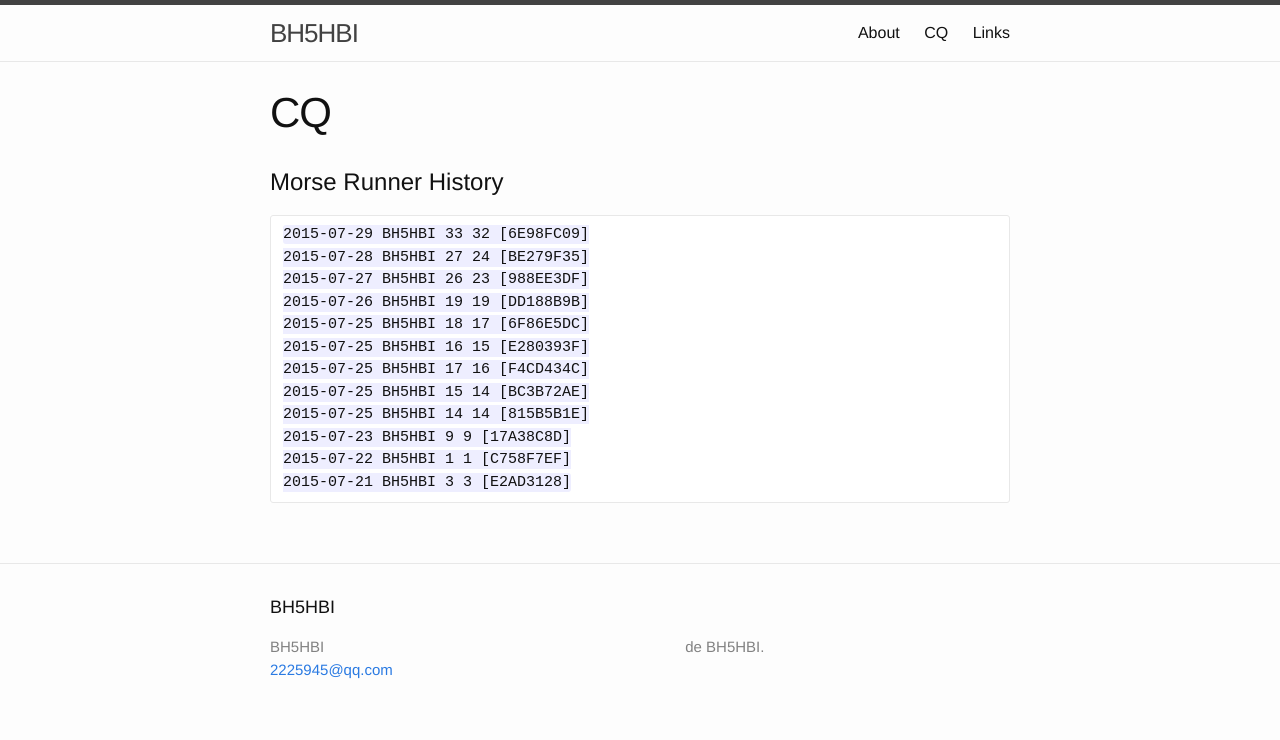
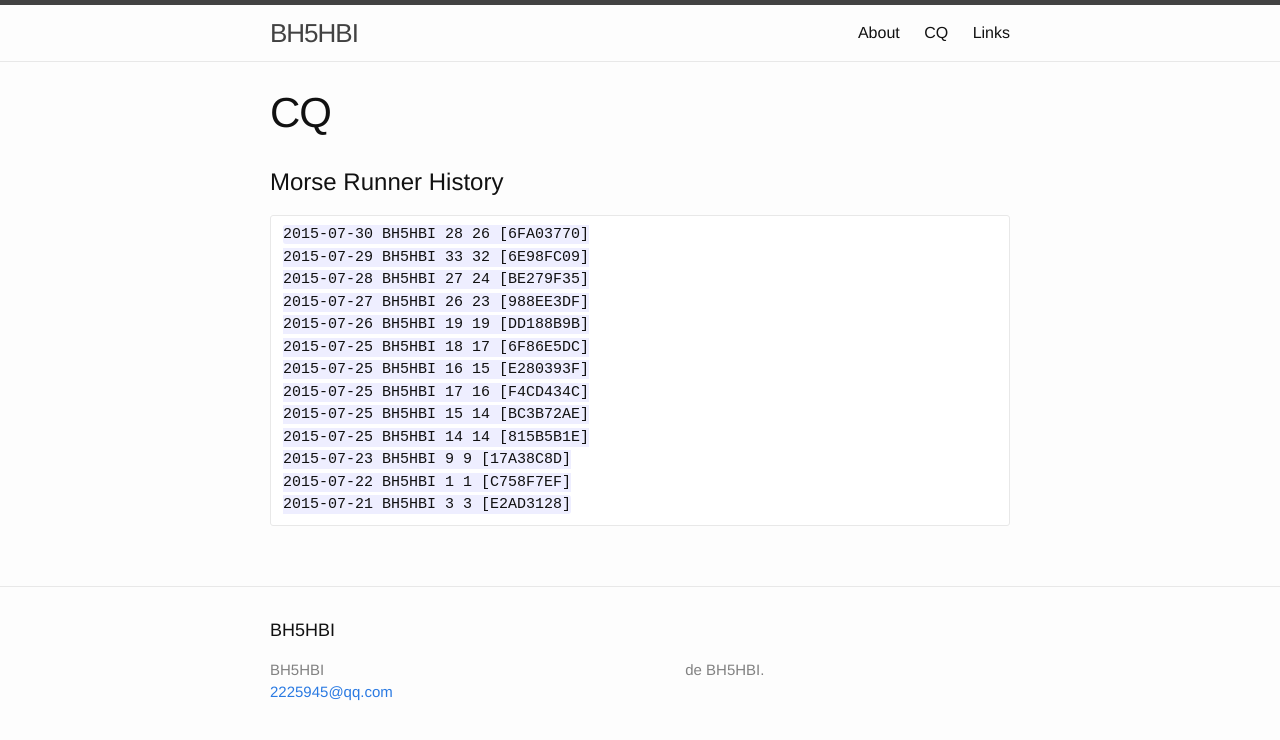
Before and after one commit to BH5HBI/bh5hbi.github.com, a Jekyll site: the page built from cq.md, in a window 1280 px wide. Shown: the top 740 px of the page. Built offline with Jekyll 4.4.1, drawn with Linux system fonts in a browser that asks for light colours.

Commit message:
update cq page

```diff
--- a/cq.md
+++ b/cq.md
@@ -6,6 +6,7 @@ permalink: /CQ/
 
 #Morse Runner History
 
+	2015-07-30 BH5HBI 28 26 [6FA03770]
 	2015-07-29 BH5HBI 33 32 [6E98FC09]
 	2015-07-28 BH5HBI 27 24 [BE279F35]
 	2015-07-27 BH5HBI 26 23 [988EE3DF]
```
